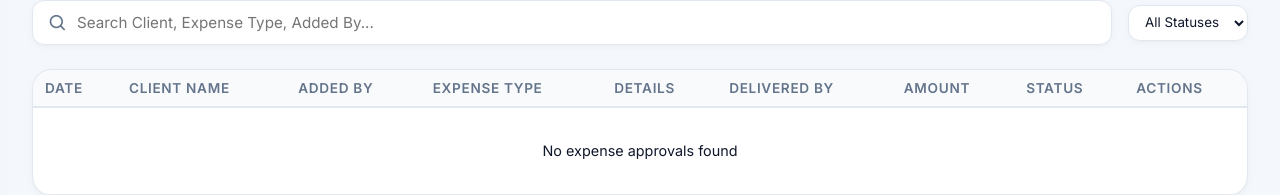
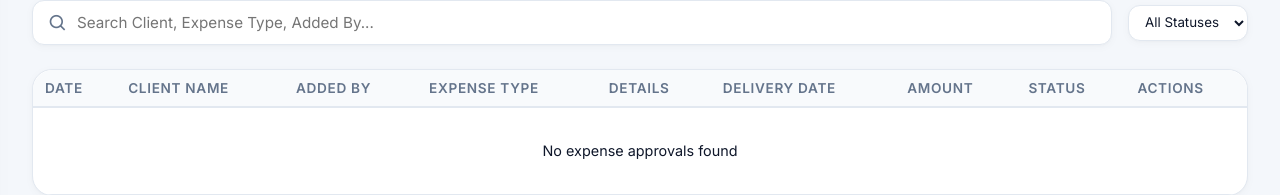
Before and after one commit to karan-mantracare/cs-admin-billing, a React (Vite) app: page /expense-approval in a window 1280 px wide. Shown: the part 320-515 px from the top of the page. Built offline with nearby package versions, Linux system fonts and the light colour scheme.

Commit message:
Update Expense Approval table headers and fields mappings

```diff
--- a/src/components/AddExpenseModal.jsx
+++ b/src/components/AddExpenseModal.jsx
@@ -43,10 +43,10 @@ function AddExpenseModal({ isOpen, onClose, orderId, clientName }) {
     addExpense({
       orderId,
       clientName: clientName || 'Unknown Client',
-      date: formData.deliveryDay, // mapped to 'date' for ExpenseApproval table
+      date: new Date().toISOString().split('T')[0], // Submitted date
       expenseType: expenseCategory,
       details: formData.description, // mapped to 'details' for ExpenseApproval table
-      deliveredBy: 'N/A', // fallback since it's not requested in the form
+      deliveredBy: formData.deliveryDay, // mapped to 'deliveredBy' which is now Delivery Date in the table
       amount: Number(formData.amount),
       addedBy: 'Admin'
     });
--- a/src/pages/AddOrder.jsx
+++ b/src/pages/AddOrder.jsx
@@ -723,7 +723,7 @@ function AddOrder() {
         isOpen={isAddExpenseModalOpen}
         onClose={() => setIsAddExpenseModalOpen(false)}
         orderId={location.state?.orderId || 'new'}
-        clientName={formData.billingDetails?.billFrom || formData.appConfig?.domain || 'Current Order'}
+        clientName={location.state?.clientName || formData.billingDetails?.billFrom || formData.appConfig?.domain || 'Current Order'}
       />
     </main>
   );
--- a/src/pages/ExpenseApproval.jsx
+++ b/src/pages/ExpenseApproval.jsx
@@ -120,7 +120,7 @@ function ExpenseApproval() {
               <th>ADDED BY</th>
               <th>EXPENSE TYPE</th>
               <th>DETAILS</th>
-              <th>DELIVERED BY</th>
+              <th>DELIVERY DATE</th>
               <th>AMOUNT</th>
               <th>STATUS</th>
               <th>ACTIONS</th>
```
